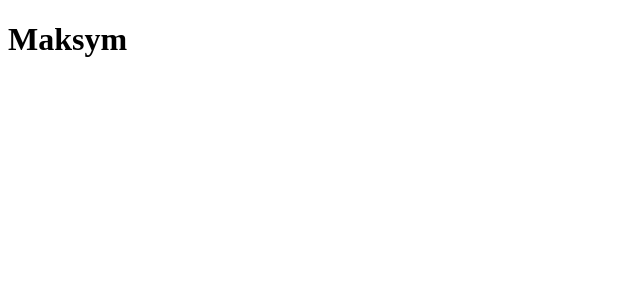
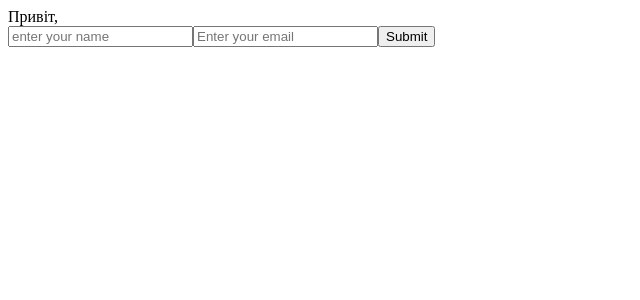
Before and after one commit to Taratakos/js-and-react, a React (Create React App) app: page / in a window 1280 px wide. Shown: the top 300 px of the page, without its empty margins (0-640 px from the left). Built offline with nearby package versions, Linux system fonts and the light colour scheme.

Commit message:
update form learning

```diff
--- a/src/App.js
+++ b/src/App.js
@@ -1,3 +1,4 @@
+import React, { Component } from "react";
 /**
 // Способи оголошення даних
 let name = "Maksym";
@@ -44,6 +45,8 @@ function App() {
   );
 }
 */
+
+import { render } from "@testing-library/react";
 
 /** Об'єкти
 const user = {
@@ -298,7 +301,144 @@ function App() {
 }
 */
 
-/** Об'єкти
+/** класи
+ class User {
+  constructor(userName, userAge, userChanel) {
+    this.name = userName;
+    this.age = userAge;
+    this.chanel = userChanel;
+  }
+
+  getName() {
+    console.log(this.name);
+  }
+
+  sayHello() {
+    console.log(`Hello, I am ${this.age} years old`);
+  }
+}
+
+class Admin extends User {
+  constructor(name, age, chanel, rights) {
+    super(name, age, chanel, rights);
+    this.rights = rights;
+  }
+
+  getName() {
+    console.log("I am admin. My name is:", this.name);
+  }
+}
+
+class App extends Component {
+  constructor() {
+    super();
+    this.state = {
+      name: "Maksym",
+    };
+  }
+
+  onClickHandler = () => {
+    console.log("onClick", this);
+    this.setState({
+      name: "New user name",
+    });
+  };
+
+  render() {
+    return (
+      <div className="App">
+        Привіт, {this.state.name}
+        <button onClick={this.onClickHandler}>Change name</button>
+      </div>
+    );
+  }
+}
+
+export default App;
+
+*/
+
+/** Форми Form
+ *
+ class User {
+  constructor(userName, userAge, userChanel) {
+    this.name = userName;
+    this.age = userAge;
+    this.chanel = userChanel;
+  }
+
+  getName() {
+    console.log(this.name);
+  }
+
+  sayHello() {
+    console.log(`Hello, I am ${this.age} years old`);
+  }
+}
+
+class Admin extends User {
+  constructor(name, age, chanel, rights) {
+    super(name, age, chanel, rights);
+    this.rights = rights;
+  }
+
+  getName() {
+    console.log("I am admin. My name is:", this.name);
+  }
+}
+
+class App extends Component {
+  constructor() {
+    super();
+    this.state = {
+      firstName: "",
+      email: "",
+    };
+  }
+
+  onSubmit = (e) => {
+    e.preventDefault();
+
+    console.log(this.state);
+    debugger;
+  };
+
+  onChange = (e) => {
+    const { value, name } = e.target;
+
+    this.setState({
+      [name]: value,
+    });
+  };
+
+  render() {
+    console.log(this.state);
+    return (
+      <div className="App">
+        Привіт, {this.state.firstName}
+        <form onSubmit={this.onSubmit}>
+          <input
+            value={this.state.firstName}
+            onChange={this.onChange}
+            name="firstName"
+            type="text"
+            placeholder="enter your name"
+          ></input>
+          <input
+            value={this.state.email}
+            onChange={this.onChange}
+            name="email"
+            type="text"
+            placeholder="Enter your email"
+          ></input>
+          <button>Submit</button>
+        </form>
+      </div>
+    );
+  }
+}
+
+export default App;
 
 */
 
@@ -306,78 +446,82 @@ function App() {
 
 */
 
-function sum(a, b) {
-  console.log("fun sum");
+class User {
+  constructor(userName, userAge, userChanel) {
+    this.name = userName;
+    this.age = userAge;
+    this.chanel = userChanel;
+  }
 
-  return a + b;
+  getName() {
+    console.log(this.name);
+  }
+
+  sayHello() {
+    console.log(`Hello, I am ${this.age} years old`);
+  }
 }
 
-const multiply = function (a, b) {
-  console.log("fun mult");
-  return a * b;
-};
-
-const sum2 = (...rest) => {
-  let sum = 0;
-  for (let i = 0; i < rest.length; i++) {
-    sum += rest[i];
+class Admin extends User {
+  constructor(name, age, chanel, rights) {
+    super(name, age, chanel, rights);
+    this.rights = rights;
   }
 
-  return sum;
-};
+  getName() {
+    console.log("I am admin. My name is:", this.name);
+  }
+}
 
-console.log("Sum2: ", sum2(2, 3, 4, 5, 6));
-
-const myFruits = (fruits = []) => {
-  let html = [];
-
-  try {
-    for (let i = 0; i < fruits.length; i++) {
-      html.push(
-        <p>
-          {i} - {fruits[i]}
-        </p>
-      );
-    }
-  } catch (e) {
-    console.log("New error: ", e);
-    html.push(<h1>No fruits</h1>);
+class App extends Component {
+  constructor() {
+    super();
+    this.state = {
+      firstName: "",
+      email: "",
+    };
   }
 
-  return html;
-};
+  onSubmit = (e) => {
+    e.preventDefault();
 
-const User = ({ name = "Guest" }) => <h1>{name}</h1> || <p>No Data</p>;
-
-function App() {
-  const fruits = ["banana", "orange", "apple"];
-  fruits.push("mango");
-
-  // зберегли значення елементів мавсива в змінні
-  const [banana, orange, ...restFruits] = fruits;
-
-  const user = {
-    name: "Maksym",
-    lastName: "Rudnui",
-    gender: "male",
-    age: 27,
-    fruits,
-    youtubeChanel: "Maksym Rudnyi",
+    console.log(this.state);
+    debugger;
   };
 
-  const user2 = {
-    name: "Oksana",
+  onChange = (e) => {
+    const { value, name } = e.target;
+
+    this.setState({
+      [name]: value,
+    });
   };
 
-  const { name, ...rest } = user;
-
-  const iLikeTheseFruits = myFruits();
-
-  return (
-    <div className="App">
-      <User name={user.name} />
-    </div>
-  );
+  render() {
+    console.log(this.state);
+    return (
+      <div className="App">
+        Привіт, {this.state.firstName}
+        <form onSubmit={this.onSubmit}>
+          <input
+            value={this.state.firstName}
+            onChange={this.onChange}
+            name="firstName"
+            type="text"
+            placeholder="enter your name"
+          ></input>
+          <input
+            value={this.state.email}
+            onChange={this.onChange}
+            name="email"
+            type="text"
+            placeholder="Enter your email"
+          ></input>
+          <button>Submit</button>
+        </form>
+      </div>
+    );
+  }
 }
 
 export default App;
```
